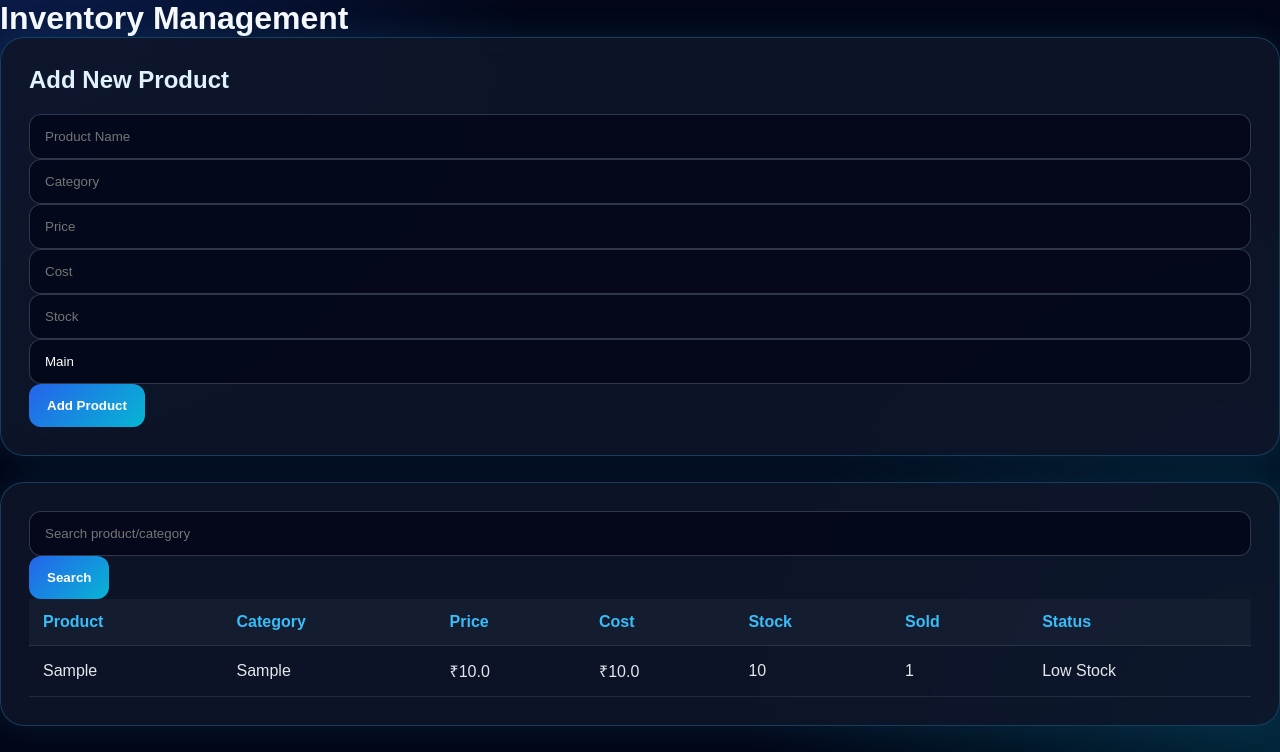
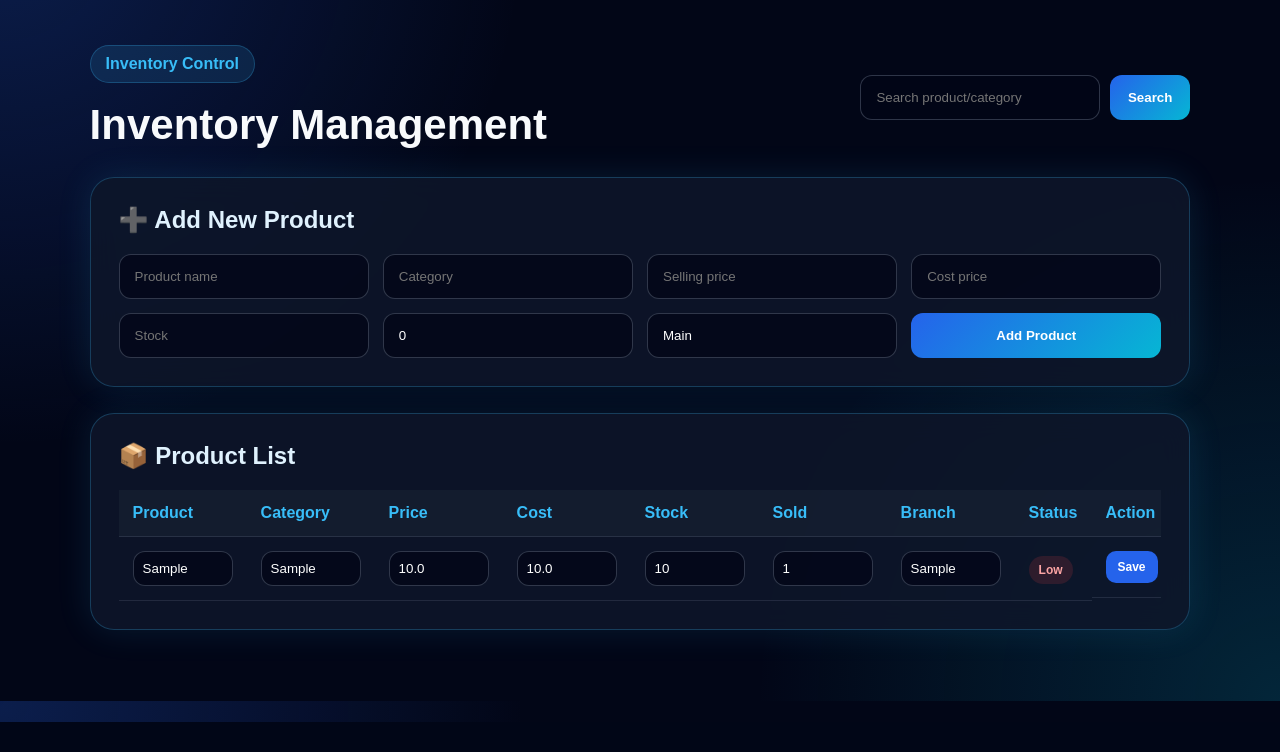
Before and after one commit to adhiappu0610-blip/shopvision-ai, a Flask app: page /inventory in a window 1280 px wide. Shown: the part 78-830 px from the top of the page. After the commit the page ends 800 px from the top, so only its background shows below. Run offline with Flask 3, Linux system fonts and the light colour scheme; the visitor is signed in with stand-in values (Sample User, id 1); tables that the repository leaves empty hold one stand-in row (values such as "Sample post").

Commit message:
Update inventory.html

```diff
--- a/templates/inventory.html
+++ b/templates/inventory.html
@@ -1,49 +1,71 @@
 {% extends "base.html" %}
 {% block content %}
+
+<section class="page">
+    <div class="page-head">
+        <div>
+            <p class="eyebrow">Inventory Control</p>
             <h1>Inventory Management</h1>
+        </div>
 
-<div class="panel">
-    <h2>Add New Product</h2>
-    <form action="/add_product" method="POST" class="product-form">
-        <input name="product" placeholder="Product Name" required>
-        <input name="category" placeholder="Category" required>
-        <input name="price" type="number" step="0.01" placeholder="Price" required>
-        <input name="cost" type="number" step="0.01" placeholder="Cost" required>
-        <input name="stock" type="number" placeholder="Stock" required>
-        <input name="branch" placeholder="Branch" value="Main">
-        <button>Add Product</button>
+        <form class="search-box" method="GET">
+            <input type="text" name="search" placeholder="Search product/category" value="{{ search }}">
+            <button>Search</button>
         </form>
     </div>
 
     <div class="panel">
-    <form method="GET" class="search-form">
-        <input name="search" placeholder="Search product/category" value="{{ search }}">
-        <button>Search</button>
+        <h2>➕ Add New Product</h2>
+        <form class="form-grid" method="POST" action="/add_product">
+            <input name="product" placeholder="Product name" required>
+            <input name="category" placeholder="Category" required>
+            <input name="price" type="number" step="0.01" placeholder="Selling price" required>
+            <input name="cost" type="number" step="0.01" placeholder="Cost price" required>
+            <input name="stock" type="number" placeholder="Stock" required>
+            <input name="sold" type="number" placeholder="Sold" value="0">
+            <input name="branch" placeholder="Branch" value="Main">
+            <button type="submit">Add Product</button>
         </form>
+    </div>
 
+    <div class="panel">
+        <h2>📦 Product List</h2>
+        <div class="table-wrap">
             <table>
                 <tr>
-            <th>Product</th><th>Category</th><th>Price</th><th>Cost</th><th>Stock</th><th>Sold</th><th>Status</th>
+                    <th>Product</th><th>Category</th><th>Price</th><th>Cost</th>
+                    <th>Stock</th><th>Sold</th><th>Branch</th><th>Status</th><th>Action</th>
                 </tr>
+
                 {% for p in products %}
                 <tr>
-            <td>{{ p['product'] }}</td>
-            <td>{{ p['category'] }}</td>
-            <td>₹{{ p['price'] }}</td>
-            <td>₹{{ p['cost'] }}</td>
-            <td>{{ p['stock'] }}</td>
-            <td>{{ p['sold'] }}</td>
+                    <form method="POST" action="/update_product/{{ p.id }}">
+                        <td><input name="product" value="{{ p.product }}"></td>
+                        <td><input name="category" value="{{ p.category }}"></td>
+                        <td><input name="price" type="number" step="0.01" value="{{ p.price }}"></td>
+                        <td><input name="cost" type="number" step="0.01" value="{{ p.cost }}"></td>
+                        <td><input name="stock" type="number" value="{{ p.stock }}"></td>
+                        <td><input name="sold" type="number" value="{{ p.sold }}"></td>
+                        <td><input name="branch" value="{{ p.branch }}"></td>
                         <td>
-                {% if p['stock'] == 0 %}
-                    <span class="danger-text">Out of Stock</span>
-                {% elif p['stock'] <= 15 %}
-                    <span class="warning-text">Low Stock</span>
+                            {% if p.stock <= 10 %}
+                            <span class="pill danger">Low</span>
                             {% else %}
-                    <span class="success-text">Available</span>
+                            <span class="pill success">Good</span>
                             {% endif %}
                         </td>
+                        <td class="actions">
+                            <button class="small-btn">Save</button>
+                            <a class="small-btn delete" href="/delete_product/{{ p.id }}">Delete</a>
+                        </td>
+                    </form>
                 </tr>
+                {% else %}
+                <tr><td colspan="9">No products available.</td></tr>
                 {% endfor %}
             </table>
         </div>
+    </div>
+</section>
+
 {% endblock %}
```
Lines whose indentation alone changed are shown as unchanged.
